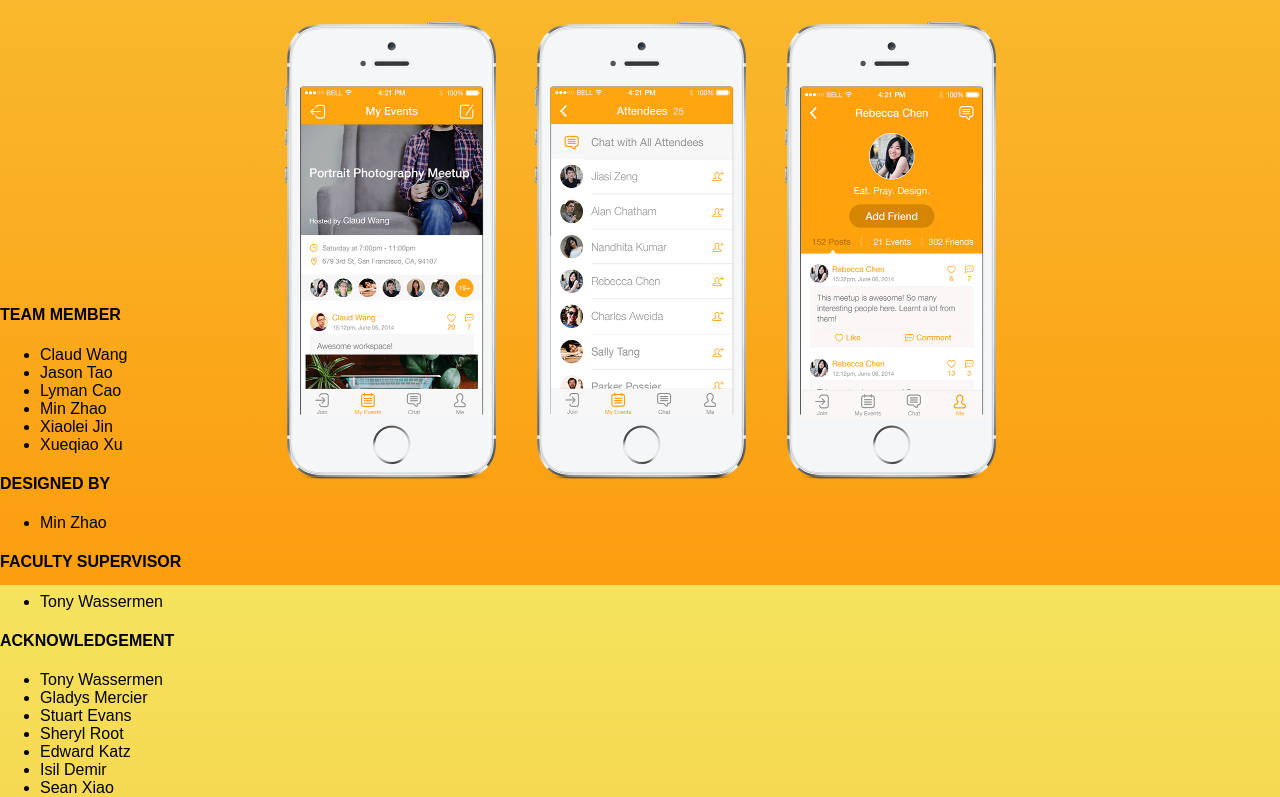
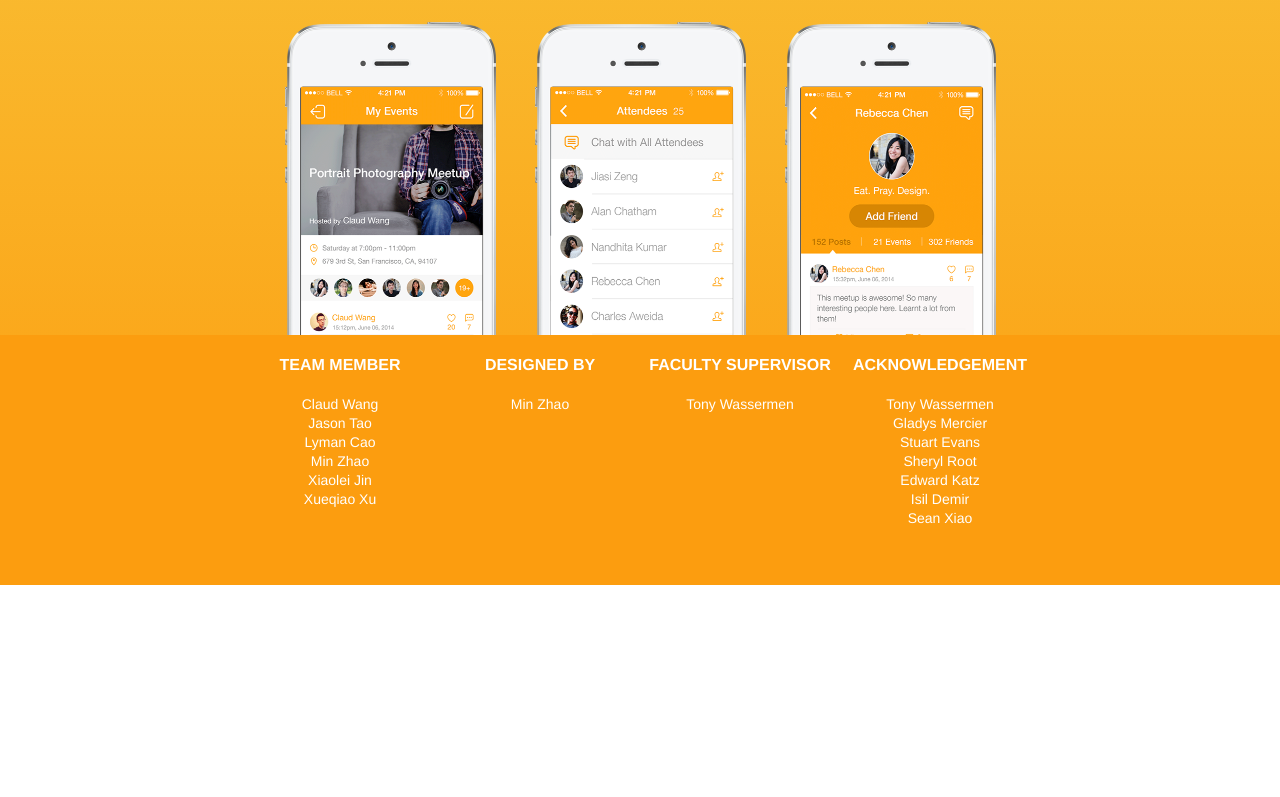
Before and after one commit to eventchat/homepage, a plain HTML site: page index.html in a window 1280 px wide. Shown: the part 918-1715 px from the top of the page. After the commit the page ends 1503 px from the top, so only its background shows below. Drawn offline with Linux system fonts and the light colour scheme.

Commit message:
add: style for footer

```diff
--- a/css/style.css
+++ b/css/style.css
@@ -121,6 +121,35 @@ html, body {
 #footer {
   position: absolute;
   bottom: 0;
-  height: 300px;
+  height: 250px;
   z-index: 100;
+  width: 100%;
+  background-color: #fc9d0f;
 }
+
+#footer-columns {
+  width: 800px;
+  margin: 0 auto;
+}
+
+.footer-column {
+  width: 200px;
+  display: inline-block;
+  vertical-align: top;
+  color: white;
+  font-family: "HelveticaNeue-Light", "Helvetica Neue Light", "Helvetica Neue",
+    Helvetica, Arial, "Lucida Grande", sans-serif;
+  font-weight: lighter;
+  font-size: 16px;
+  text-align: center;
+}
+
+.footer-column ul {
+  list-style: none;
+  padding: 0;
+}
+
+.footer-column li {
+  margin: 3px 0;
+  font-size: 14px;
+}
```
Also changed, not shown: index.html (+3 -6 lines).
